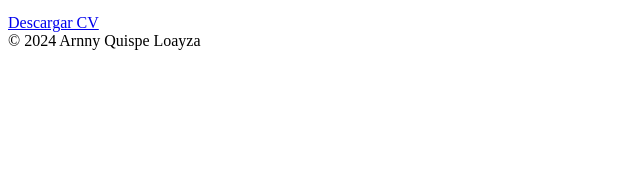
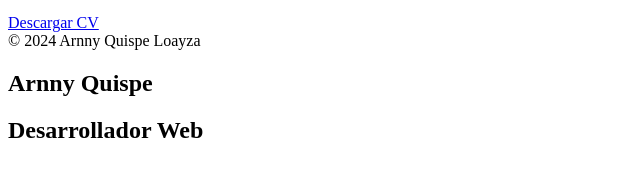
Before and after one commit to ArnnySnaydher/WebPortfolio, a plain HTML site: page index.html in a window 1280 px wide. Shown: the part 313-490 px from the top of the page, without its empty margins (0-640 px from the left). Drawn offline with Linux system fonts and the light colour scheme; a web font is replaced by a local one.

Commit message:
Agregar contenido principal

```diff
--- a/index.html
+++ b/index.html
@@ -120,6 +120,12 @@
         </section>
       </aside>
       <!-- Contenido principal -->
+      <main class="layout__content">
+        <section class="content__page">
+          <h1 class="page__name">Arnny Quispe</h1>
+          <h2 class="page__job">Desarrollador Web</h2>
+        </section>
+      </main>
     </div>
   </body>
 </html>
```
